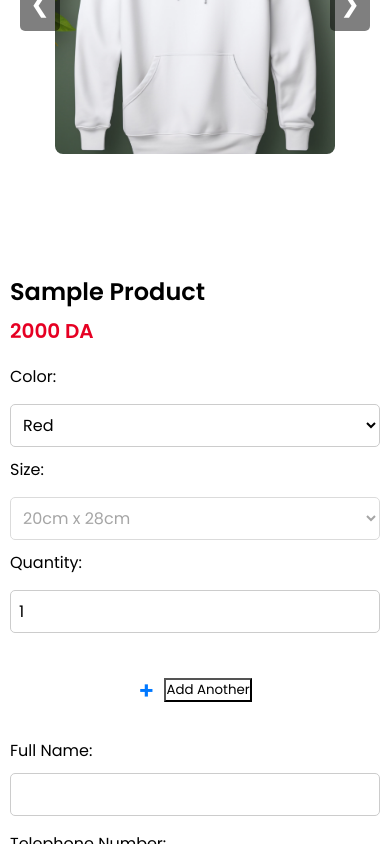
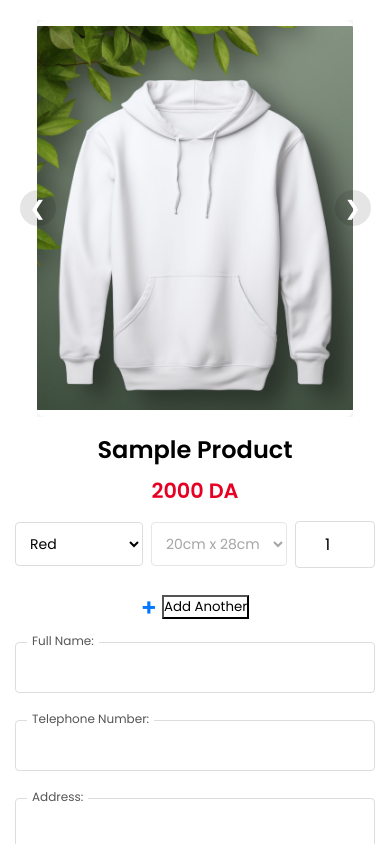
Before and after one commit to nixusach/jimmy, a plain HTML site: page index.html in a window 390 px wide. Drawn offline with Linux system fonts and the light colour scheme.

Commit message:
Update product.css

```diff
--- a/product.css
+++ b/product.css
@@ -169,88 +169,191 @@ form {
 
 
 
-/* Mobile Responsive Styles */
+/* Mobile Responsive Styles - Final Version */
 @media only screen and (max-width: 768px) {
+    html, body {
+        height: 100vh;
+        overflow-x: hidden;
+        margin: 0;
+        padding: 0;
+    }
+
+    body {
+        display: flex;
+        flex-direction: column;
+        min-height: 100vh;
+    }
+
     .product-container {
+        width: 100%;
+        height: 100vh;
+        display: flex;
         flex-direction: column;
-        padding: 10px;
+        padding: 0;
     }
 
     .product-gallery {
+        height: 30vh; /* Fixed 30% height */
         width: 100%;
-        margin-bottom: 20px;
-        flex-direction: row;
+        display: flex;
         align-items: center;
+        justify-content: center;
+        padding: 5% 5% 0;
+        box-sizing: border-box;
     }
 
     .main-image {
-        width: 80%;
-        margin: 0 5px;
+        width: 90%; /* Fixed 90% width */
+        height: 100%;
+        display: flex;
+        align-items: center;
+        justify-content: center;
+        background: #f5f5f5; /* Optional: background for consistent look */
     }
 
     .main-image img {
-        max-height: 300px;
+        width: 100%;
+        height: 100%;
+        object-fit: contain; /* Maintain aspect ratio */
+        object-position: center;
     }
 
     .prev-btn, .next-btn {
-        position: relative;
-        top: auto;
-        transform: none;
-        margin: 0;
-        padding: 10px;
+        position: absolute;
+        background: rgba(0,0,0,0.1);
+        border: none;
+        border-radius: 50%;
+        width: 36px;
+        height: 36px;
+        display: flex;
+        align-items: center;
+        justify-content: center;
+        font-size: 20px;
+        cursor: pointer;
+        z-index: 2;
+    }
+
+    .prev-btn {
+        left: 5%;
+    }
+
+    .next-btn {
+        right: 5%;
     }
 
     .product-details {
         width: 100%;
-        padding: 0;
+        display: flex;
+        flex-direction: column;
+        padding: 15px;
+        box-sizing: border-box;
+        overflow-y: auto;
+        flex-grow: 1;
+    }
+
+    #product-name {
+        font-size: 1.5rem;
+        margin: 0 0 8px 0;
+        text-align: center;
+    }
+
+    .price {
+        font-size: 1.3rem;
+        margin: 0 0 15px 0;
+        text-align: center;
+    }
+
+    #order-form {
+        width: 100%;
+        display: flex;
+        flex-direction: column;
+        gap: 12px;
     }
 
     .selection-row {
-        flex-direction: column;
-        gap: 10px;
+        width: 100%;
+        display: flex;
+        gap: 8px;
+        margin-bottom: 5px;
     }
 
     .selection-row label {
-        width: 100%;
-        margin-bottom: 5px;
+        display: none;
     }
 
-    .selection-row select,
+    .selection-row select {
+        flex: 1;
+        padding: 10px;
+        border: 1px solid #ddd;
+        border-radius: 4px;
+        font-size: 14px;
+    }
+
     .selection-row input[type="number"] {
-        width: 100%;
+        width: 80px;
+        padding: 10px;
+        border: 1px solid #ddd;
+        border-radius: 4px;
+        text-align: center;
+    }
+
+    .add-another {
+        display: flex;
+        align-items: center;
+        justify-content: center;
+        gap: 5px;
+        margin: 5px 0;
     }
 
     .form-row {
-        flex-direction: column;
+        width: 100%;
+        position: relative;
+        margin-bottom: 15px;
     }
 
     .form-row label {
-        width: 100%;
-        margin-bottom: 5px;
+        position: absolute;
+        top: -10px;
+        left: 12px;
+        background: white;
+        padding: 0 5px;
+        font-size: 12px;
+        color: #555;
     }
 
     .form-row input,
     .form-row textarea {
         width: 100%;
+        padding: 12px;
+        border: 1px solid #ddd;
+        border-radius: 4px;
+        box-sizing: border-box;
     }
 
-    .add-another {
-        justify-content: center;
-        margin: 15px 0;
+    .form-row textarea {
+        min-height: 80px;
+        resize: vertical;
     }
 
     .submit-btn {
         width: 100%;
-        padding: 12px;
+        padding: 15px;
+        background-color: #0066cc;
+        color: white;
+        border: none;
+        border-radius: 4px;
+        font-size: 1rem;
+        font-weight: bold;
+        cursor: pointer;
+        margin-top: 10px;
     }
 
-    /* Adjust form elements for better mobile UX */
+    /* Mobile UX improvements */
     input, select, textarea {
-        font-size: 16px; /* Prevents zooming on focus in mobile browsers */
+        font-size: 16px;
     }
 
     input[type="tel"] {
-        /* Ensures numeric keypad on mobile */
         -webkit-appearance: none;
         -moz-appearance: textfield;
     }
```
